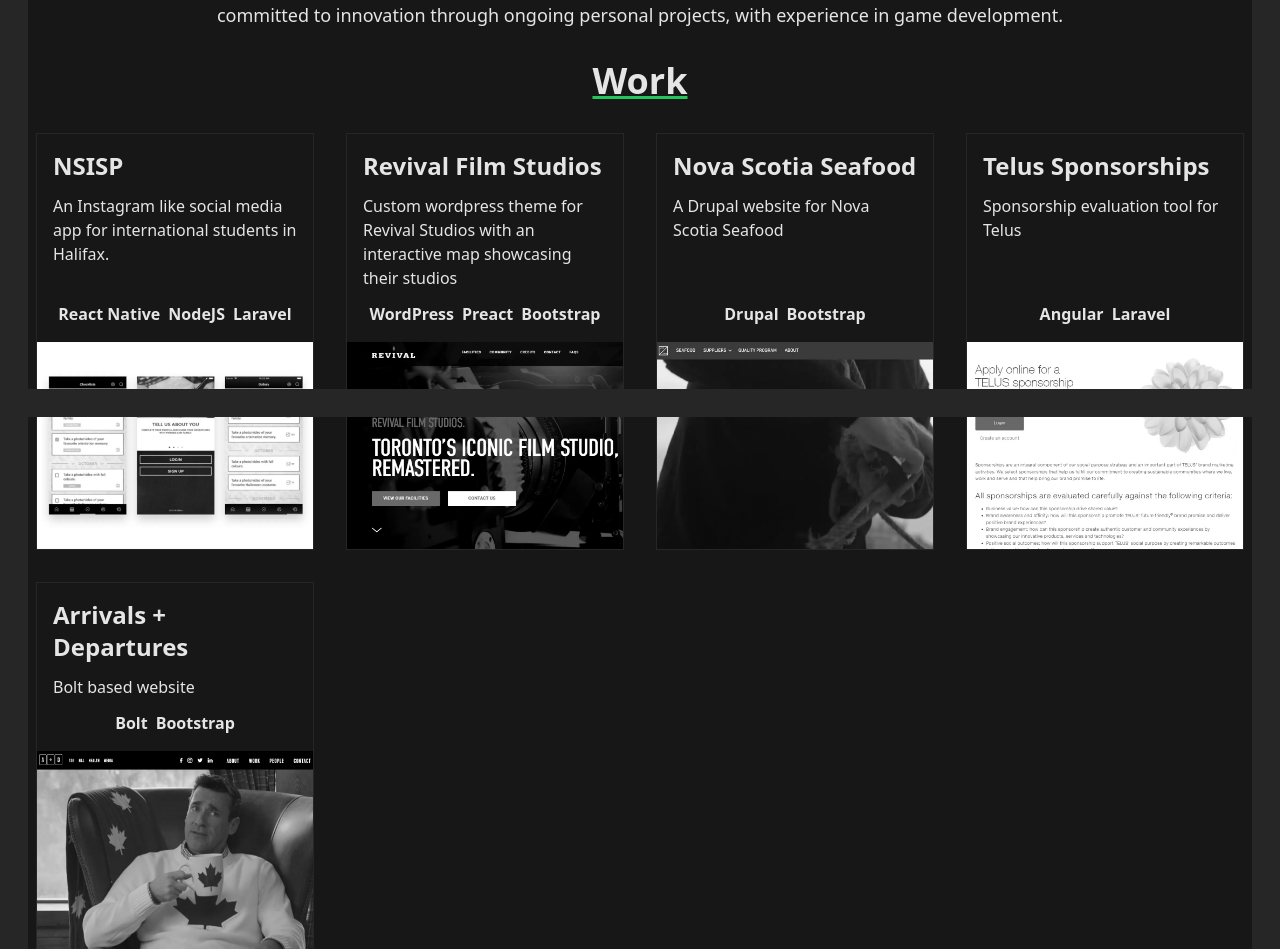
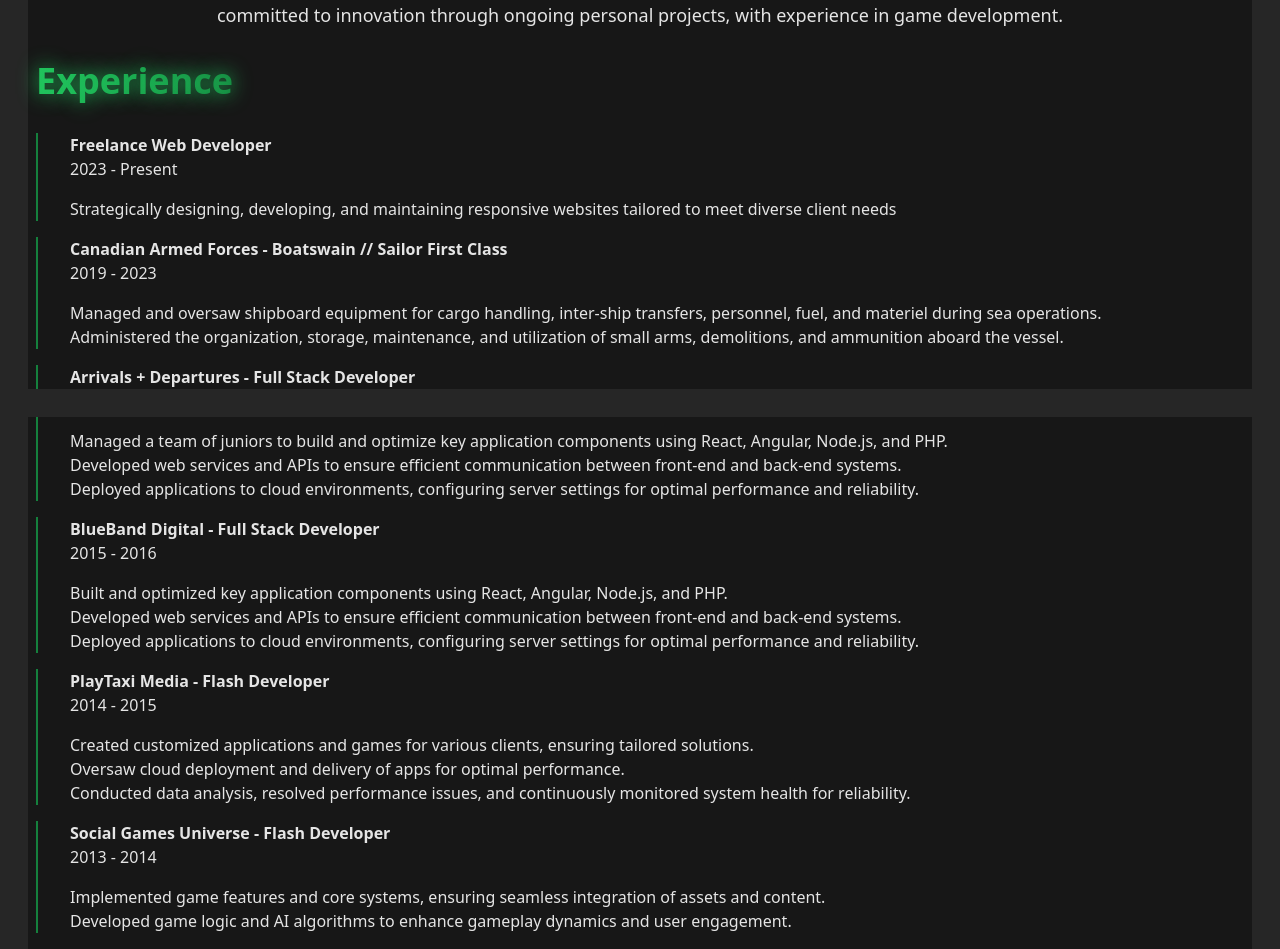
Before and after one commit to stevenwithaph/portfolio, a SvelteKit app: page / in a window 1280 px wide. Shown: the part 383-1332 px from the top of the page. Built offline with nearby package versions, Linux system fonts and the light colour scheme.

Commit message:
Added experiences section

```diff
--- /dev/null
+++ b/src/lib/experience.svelte
@@ -0,0 +1,17 @@
+<script lang="ts">
+	export let start: string;
+	export let end: string = 'present';
+	export let title: string;
+</script>
+
+<div class="pl-8 border-l-2 border-green-700">
+	<div class="mb-4">
+		<h3 class="font-semibold">{title}</h3>
+		<div class="capitalize">
+			{start} - {end}
+		</div>
+	</div>
+	<div>
+		<slot />
+	</div>
+</div>
--- /dev/null
+++ b/src/lib/experiences.svelte
@@ -0,0 +1,9 @@
+<script lang="ts">
+	import Section from './section.svelte';
+</script>
+
+<Section title="Experience">
+	<div class="space-y-4">
+		<slot />
+	</div>
+</Section>
--- /dev/null
+++ b/src/lib/highlight.svelte
@@ -0,0 +1,5 @@
+<span
+	class="bg-gradient-to-r from-green-500 to-green-700 text-transparent bg-clip-text text-shadow shadow-green-500"
+>
+	<slot />
+</span>
--- a/src/lib/section.svelte
+++ b/src/lib/section.svelte
@@ -1,11 +1,13 @@
 <script lang="ts">
+	import Highlight from './highlight.svelte';
+
 	export let title: string | undefined = undefined;
 </script>
 
-<section>
+<section class="relative">
 	{#if title}
-		<h2 class="text-2xl mb-8 text-center underline decoration-green-500 font-semibold sm:text-4xl">
-			{title}
+		<h2 class="text-2xl mb-8 decoration-green-500 font-semibold sm:text-4xl">
+			<Highlight>{title}</Highlight>
 		</h2>
 	{/if}
 	<slot />
--- a/src/lib/typewriter.svelte
+++ b/src/lib/typewriter.svelte
@@ -65,4 +65,5 @@
 	});
 </script>
 
-<pre class="inline font-sans whitespace-pre-wrap">{$tween}</pre>
+<pre class="inline font-sans whitespace-pre-wrap">{$tween}<span class="animate-typewriter">|</span
+	></pre>
--- a/src/routes/+page.svelte
+++ b/src/routes/+page.svelte
@@ -3,17 +3,16 @@
 	import Project from '$lib/project.svelte';
 	import ProjectList from '$lib/project-list.svelte';
 	import Section from '$lib/section.svelte';
+	import Experience from '$lib/experience.svelte';
+	import Experiences from '$lib/experiences.svelte';
+	import Highlight from '$lib/highlight.svelte';
 </script>
 
 <section class="py-16 flex items-center">
 	<div class="text-center w-full space-y-4">
 		<h1 class="text-5xl sm:text-6xl font-bold">
 			Hi, I'm
-			<span
-				class="bg-gradient-to-r from-green-500 to-green-700 text-transparent bg-clip-text text-shadow shadow-green-500"
-			>
-				Steven
-			</span>
+			<Highlight>Steven Adams</Highlight>
 		</h1>
 		<h2 class="text-4xl font-bold h-[1em]"><Typewriter /></h2>
 	</div>
@@ -27,6 +26,87 @@
 		innovation through ongoing personal projects, with experience in game development.
 	</p>
 </Section>
+<div></div>
+<Experiences>
+	<Experience title={'Freelance Web Developer'} start={'2023'}>
+		<ul>
+			<li>
+				Strategically designing, developing, and maintaining responsive websites tailored to meet
+				diverse client needs
+			</li>
+		</ul>
+	</Experience>
+	<Experience
+		title={'Canadian Armed Forces - Boatswain // Sailor First Class'}
+		start={'2019'}
+		end={'2023'}
+	>
+		<ul>
+			<li>
+				Managed and oversaw shipboard equipment for cargo handling, inter-ship transfers, personnel,
+				fuel, and materiel during sea operations.
+			</li>
+			<li>
+				Administered the organization, storage, maintenance, and utilization of small arms,
+				demolitions, and ammunition aboard the vessel.
+			</li>
+		</ul>
+	</Experience>
+	<Experience title={'Arrivals + Departures - Full Stack Developer'} start={'2016'} end={'2019'}>
+		<ul>
+			<li>
+				Managed a team of juniors to build and optimize key application components using React,
+				Angular, Node.js, and PHP.
+			</li>
+			<li>
+				Developed web services and APIs to ensure efficient communication between front-end and
+				back-end systems.
+			</li>
+			<li>
+				Deployed applications to cloud environments, configuring server settings for optimal
+				performance and reliability.
+			</li>
+		</ul>
+	</Experience>
+	<Experience title={'BlueBand Digital - Full Stack Developer'} start={'2015'} end={'2016'}>
+		<ul>
+			<li>
+				Built and optimized key application components using React, Angular, Node.js, and PHP.
+			</li>
+			<li>
+				Developed web services and APIs to ensure efficient communication between front-end and
+				back-end systems.
+			</li>
+			<li>
+				Deployed applications to cloud environments, configuring server settings for optimal
+				performance and reliability.
+			</li>
+		</ul>
+	</Experience>
+	<Experience title={'PlayTaxi Media - Flash Developer'} start={'2014'} end={'2015'}>
+		<ul>
+			<li>
+				Created customized applications and games for various clients, ensuring tailored solutions.
+			</li>
+			<li>Oversaw cloud deployment and delivery of apps for optimal performance.</li>
+			<li>
+				Conducted data analysis, resolved performance issues, and continuously monitored system
+				health for reliability.
+			</li>
+		</ul>
+	</Experience>
+	<Experience title={'Social Games Universe - Flash Developer'} start={'2013'} end={'2014'}>
+		<ul>
+			<li>
+				Implemented game features and core systems, ensuring seamless integration of assets and
+				content.
+			</li>
+			<li>
+				Developed game logic and AI algorithms to enhance gameplay dynamics and user engagement.
+			</li>
+		</ul>
+	</Experience>
+</Experiences>
 <ProjectList title="Work">
 	<Project
 		title={'NSISP'}
--- a/tailwind.config.js
+++ b/tailwind.config.js
@@ -7,12 +7,21 @@
 	theme: {
 		extend: {
 			textShadow: {
-				DEFAULT: '0px 0px 20px var(--tw-shadow-color)'
+				DEFAULT: '0px 0px 20px var(--tw-shadow-color)',
 			},
 			boxShadow: {
-				glow: '0px 0px 20px 0px var(--tw-shadow-color)'
-			}
-		}
+				glow: '0px 0px 20px 0px var(--tw-shadow-color)',
+			},
+			animation: {
+				typewriter: 'typewriter 1s linear infinite',
+			},
+			keyframes: {
+				typewriter: {
+					'0%, 100%': { opacity: 1 },
+					'50%': { opacity: 0 },
+				},
+			},
+		},
 	},
 	plugins: [
 		plugin(function ({ matchUtilities, theme, addVariant }) {
@@ -20,14 +29,14 @@
 			matchUtilities(
 				{
 					'text-shadow': (value) => ({
-						textShadow: value
-					})
+						textShadow: value,
+					}),
 				},
-				{ values: theme('textShadow') }
+				{ values: theme('textShadow') },
 			);
-		})
+		}),
 	],
 	future: {
-		hoverOnlyWhenSupported: true
-	}
+		hoverOnlyWhenSupported: true,
+	},
 };
```
